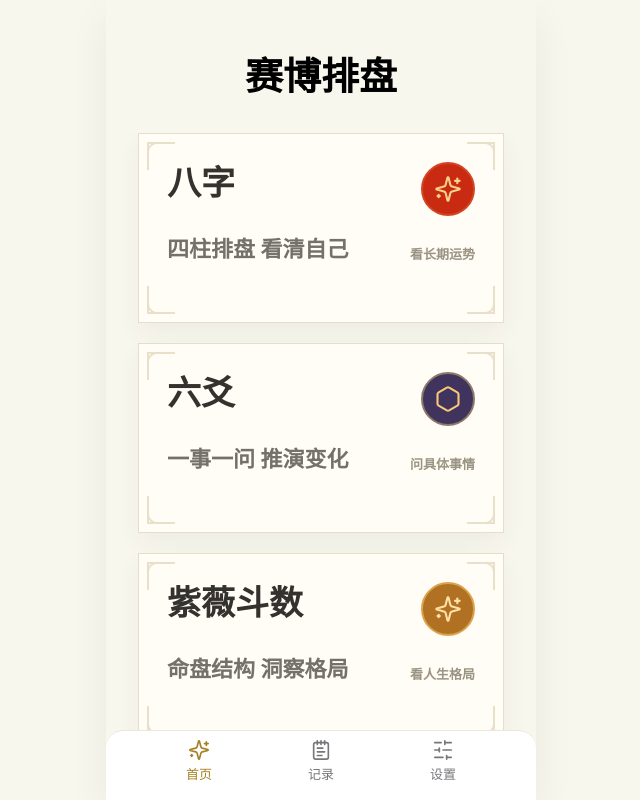
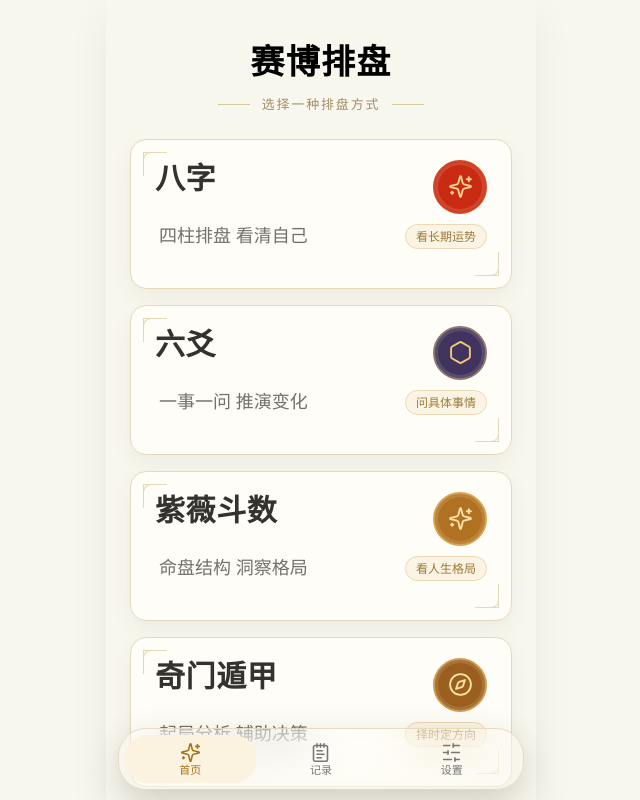
Before and after one commit to sin518/smbz, a Next.js app in the folder frontend/: page / in a window 1280 px wide. Shown: the whole page, without its empty margins (319-959 px from the left). Built offline with nearby package versions, Linux system fonts and the light colour scheme.

Commit message:
更改首页的页面样式

```diff
--- a/frontend/src/app/globals.css
+++ b/frontend/src/app/globals.css
@@ -105,6 +105,8 @@ body {
 :root[data-theme="dark"] .app-responsive-shell [class*="bg-[#f6f0e2]"],
 :root[data-theme="dark"] .app-responsive-shell [class*="bg-[#f6f0d8]"],
 :root[data-theme="dark"] .app-responsive-shell [class*="bg-[#f8f3e7]"],
+:root[data-theme="dark"] .app-responsive-shell [class*="bg-[#fbf2df]"],
+:root[data-theme="dark"] .app-responsive-shell [class*="bg-[#fbf4e4]"],
 :root[data-theme="dark"] .app-responsive-shell [class*="bg-[#f4efe2]"],
 :root[data-theme="dark"] .app-responsive-shell [class*="bg-[#f4f1ed]"],
 :root[data-theme="dark"] .app-responsive-shell [class*="bg-[#f3f3f2]"],
@@ -130,6 +132,8 @@ body {
 
 :root[data-theme="dark"] .app-responsive-shell [class*="border-[#eaded2]"],
 :root[data-theme="dark"] .app-responsive-shell [class*="border-[#e8e0ca]"],
+:root[data-theme="dark"] .app-responsive-shell [class*="border-[#e5d8bc]"],
+:root[data-theme="dark"] .app-responsive-shell [class*="border-[#ead9b4]"],
 :root[data-theme="dark"] .app-responsive-shell [class*="border-[#e5decb]"],
 :root[data-theme="dark"] .app-responsive-shell [class*="border-[#eee8dc]"],
 :root[data-theme="dark"] .app-responsive-shell [class*="border-[#eee4d2]"],
@@ -235,8 +239,8 @@ button {
   }
 
   .app-responsive-nav {
-    width: 100%;
-    max-width: min(100%, 430px);
+    width: calc(100% - 24px);
+    max-width: min(calc(100% - 24px), 406px);
     margin-inline: auto;
   }
 }
--- a/frontend/src/components/app-bottom-nav.tsx
+++ b/frontend/src/components/app-bottom-nav.tsx
@@ -17,15 +17,22 @@ const navItems: Array<{
 
 export function AppBottomNav({ active }: { active: NavKey }) {
   return (
-    <nav className="app-responsive-nav fixed bottom-0 left-1/2 z-30 grid -translate-x-1/2 grid-cols-3 border-t border-[var(--color-row-border)] bg-[var(--color-surface)] pb-4 pt-2  sm:rounded-t-[18px] sm:px-8">
+    <nav
+      className="app-responsive-nav fixed bottom-[calc(10px+env(safe-area-inset-bottom))] left-1/2 z-30 grid h-[62px] -translate-x-1/2 grid-cols-3 rounded-[28px] border border-[#e5d8bc]/90 bg-[var(--color-surface)]/95 p-1.5 shadow-[0_12px_36px_rgba(42,32,13,0.16)] backdrop-blur-xl"
+      aria-label="主导航"
+    >
       {navItems.map((item) => (
         <Link
           key={item.key}
           href={item.href}
-          className={cn("flex flex-col items-center gap-1 text-[var(--color-nav-text)]", item.key === active && "text-[var(--color-icon)]")}
+          aria-current={item.key === active ? "page" : undefined}
+          className={cn(
+            "flex min-h-11 flex-col items-center justify-center gap-0.5 rounded-[22px] text-[var(--color-nav-text)] transition-colors",
+            item.key === active && "bg-[#fbf2df] text-[#a67416]"
+          )}
         >
-          <item.icon size={22} strokeWidth={1.8} />
-          <span className="text-[13px] font-medium">{item.label}</span>
+          <item.icon size={21} strokeWidth={1.8} />
+          <span className="text-[11px] font-medium leading-none">{item.label}</span>
         </Link>
       ))}
     </nav>
--- a/frontend/src/components/home/metaphysics-home-client.tsx
+++ b/frontend/src/components/home/metaphysics-home-client.tsx
@@ -61,12 +61,17 @@ const homeCards: HomeCard[] = [
 export function MetaphysicsHomeClient() {
   return (
     <main className="light-surface-text-scope app-responsive-shell flex h-dvh flex-col overflow-hidden bg-[#F8F7EE] text-ink shadow-soft">
-      <header className="shrink-0 px-5 pb-5 pt-10 sm:px-8 sm:pb-7 sm:pt-12">
-        <h1 className="text-center text-[30px] font-semibold tracking-normal text-black sm:text-[38px]">赛博排盘</h1>
+      <header className="shrink-0 px-5 pb-5 pt-7 sm:px-8 sm:pb-6 sm:pt-9">
+        <h1 className="text-center text-[29px] font-semibold tracking-[0.04em] text-black sm:text-[34px]">赛博排盘</h1>
+        <div className="mt-2 flex items-center justify-center gap-3 text-[#a28e66]" aria-hidden="true">
+          <span className="h-px w-8 bg-[#d9c9a3]" />
+          <p className="text-[13px] font-medium tracking-[0.14em]">选择一种排盘方式</p>
+          <span className="h-px w-8 bg-[#d9c9a3]" />
+        </div>
       </header>
 
-      <div className="min-h-0 flex-1 overflow-y-auto px-4 pb-[92px] sm:px-8 sm:pb-[116px] [scrollbar-width:none] [&::-webkit-scrollbar]:hidden">
-        <section className="grid grid-cols-1 gap-3 sm:gap-5">
+      <div className="min-h-0 flex-1 overflow-y-auto px-4 pb-[calc(92px+env(safe-area-inset-bottom))] sm:px-6 sm:pb-[calc(104px+env(safe-area-inset-bottom))] [scrollbar-width:none] [&::-webkit-scrollbar]:hidden">
+        <section className="grid grid-cols-1 gap-3.5 sm:gap-4">
           {homeCards.map((card) => (
             <HomeFeatureCard key={card.title} card={card} />
           ))}
@@ -81,32 +86,30 @@ export function MetaphysicsHomeClient() {
 function HomeFeatureCard({ card }: { card: HomeCard }) {
   const Icon = card.icon;
   const content = (
-    <div className="relative min-h-[124px] overflow-hidden border border-[#e5decb] bg-[#fffdf5] px-5 py-5 shadow-[0_10px_24px_rgba(54,45,24,0.05)] sm:min-h-[190px] md:px-7 sm:py-7">
-      <Corner className="left-2 top-2 rotate-180" />
-      <Corner className="right-2 top-2 -rotate-90" />
-      <Corner className="bottom-2 left-2 rotate-90" />
-      <Corner className="bottom-2 right-2" />
+    <div className="group relative min-h-[132px] overflow-hidden rounded-[16px] border border-[#e5d8bc] bg-[#fffdf7] px-5 py-[18px] shadow-[0_8px_22px_rgba(70,53,20,0.055)] transition duration-200 active:scale-[0.99] sm:min-h-[150px] sm:px-6 sm:py-5">
+      <Corner className="left-3 top-3 rotate-180" />
+      <Corner className="bottom-3 right-3" />
 
-      <div className="relative z-10 flex h-full flex-col justify-between gap-5">
-        <div className="relative min-h-[52px] pr-[66px]">
-          <h2 className="text-[28px] font-semibold leading-tight text-[#34322f] sm:text-[34px]">{card.title}</h2>
+      <div className="relative z-10 flex h-full flex-col justify-between gap-4">
+        <div className="relative min-h-[48px] pr-[62px]">
+          <h2 className="text-[26px] font-semibold leading-tight tracking-[0.02em] text-[#34322f] sm:text-[30px]">{card.title}</h2>
           <span
             className={cn(
-              "absolute right-0 top-0 flex h-[54px] w-[54px] items-center justify-center rounded-full border-2",
+              "absolute right-0 top-0 flex h-[50px] w-[50px] items-center justify-center rounded-full border-2 shadow-[inset_0_0_0_3px_rgba(255,255,255,0.12)] sm:h-[54px] sm:w-[54px]",
               card.tone === "red" && "border-[#d44623] bg-[#c92b12] text-[#f8d28b]",
               card.tone === "purple" && "border-[#8f7969] bg-[#40335d] text-[#f6c979]",
               card.tone === "brown" && "border-[#d19c51] bg-[#9a5f1f] text-[#ffe1a1]",
               card.tone === "gold" && "border-[#d9a450] bg-[#b07222] text-[#ffe0a6]"
             )}
           >
-            <Icon size={28} strokeWidth={1.8} />
+            <Icon size={25} strokeWidth={1.8} />
           </span>
         </div>
 
-        <div className="flex items-end justify-between gap-3">
-          <p className="text-[19px] font-semibold leading-snug text-[#74716a] sm:text-[22px]">{card.subtitle}</p>
+        <div className="flex items-end justify-between gap-3 pl-1">
+          <p className="text-[16px] font-medium leading-snug text-[#74716a] sm:text-[18px]">{card.subtitle}</p>
           {card.suitable ? (
-            <div className="shrink-0 text-right text-[11px] font-semibold leading-[1.45] text-[#9b9383] sm:text-[13px]">
+            <div className="shrink-0 rounded-full border border-[#ead9b4] bg-[#fbf4e4] px-2.5 py-1 text-right text-[11px] font-medium leading-[1.25] text-[#9a7a39] sm:text-[12px]">
               {card.suitable.map((line) => (
                 <p key={line}>{line}</p>
               ))}
@@ -136,8 +139,8 @@ function Corner({ className }: { className?: string }) {
   return (
     <span
       className={cn(
-        "pointer-events-none absolute h-7 w-7 border-b-2 border-r-2 border-[#e8e0ca]",
-        "after:absolute after:bottom-[-2px] after:right-[-2px] after:h-3 after:w-3 after:rounded-br-[10px] after:border-b-2 after:border-r-2 after:border-[#e8e0ca]",
+        "pointer-events-none absolute h-6 w-6 border-b border-r border-[#dfcfa9] opacity-80",
+        "after:absolute after:bottom-[-1px] after:right-[-1px] after:h-2.5 after:w-2.5 after:rounded-br-[8px] after:border-b after:border-r after:border-[#dfcfa9]",
         className
       )}
     />
```
